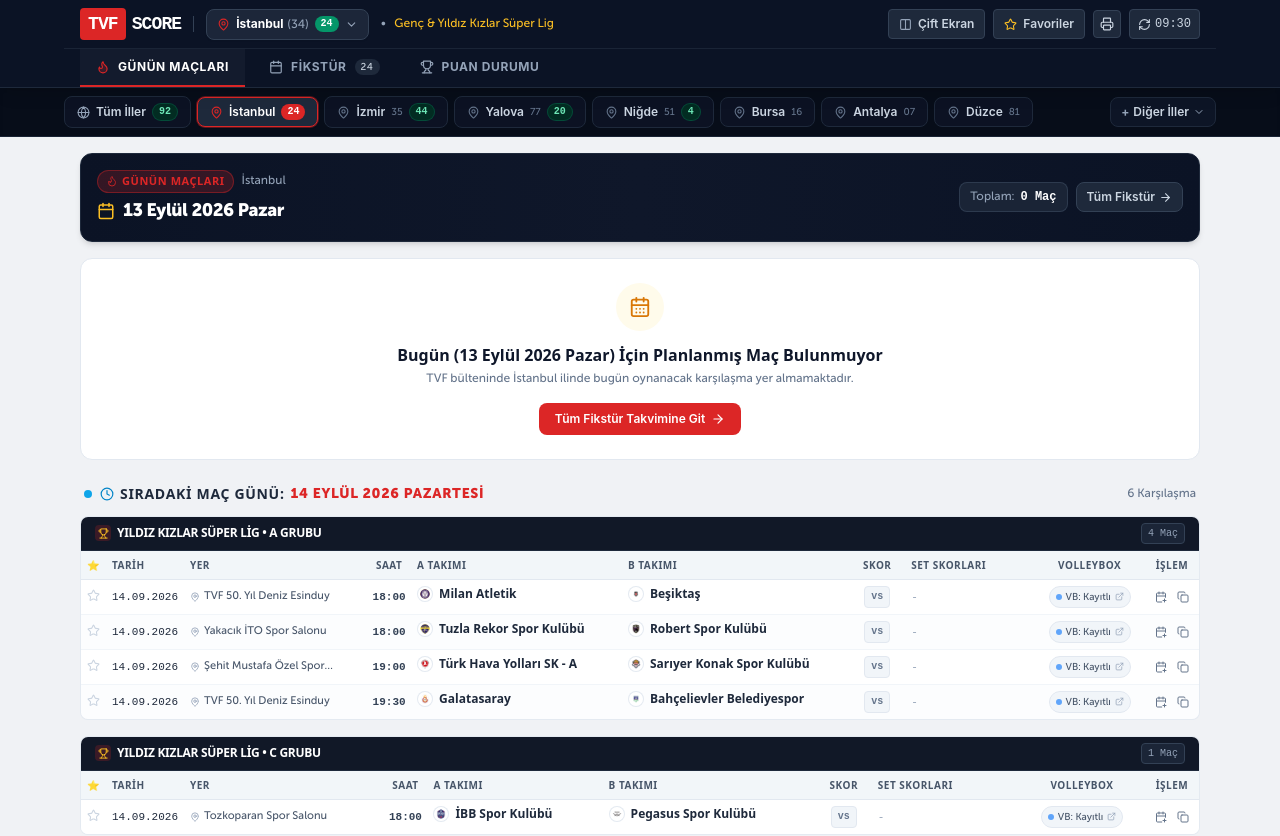
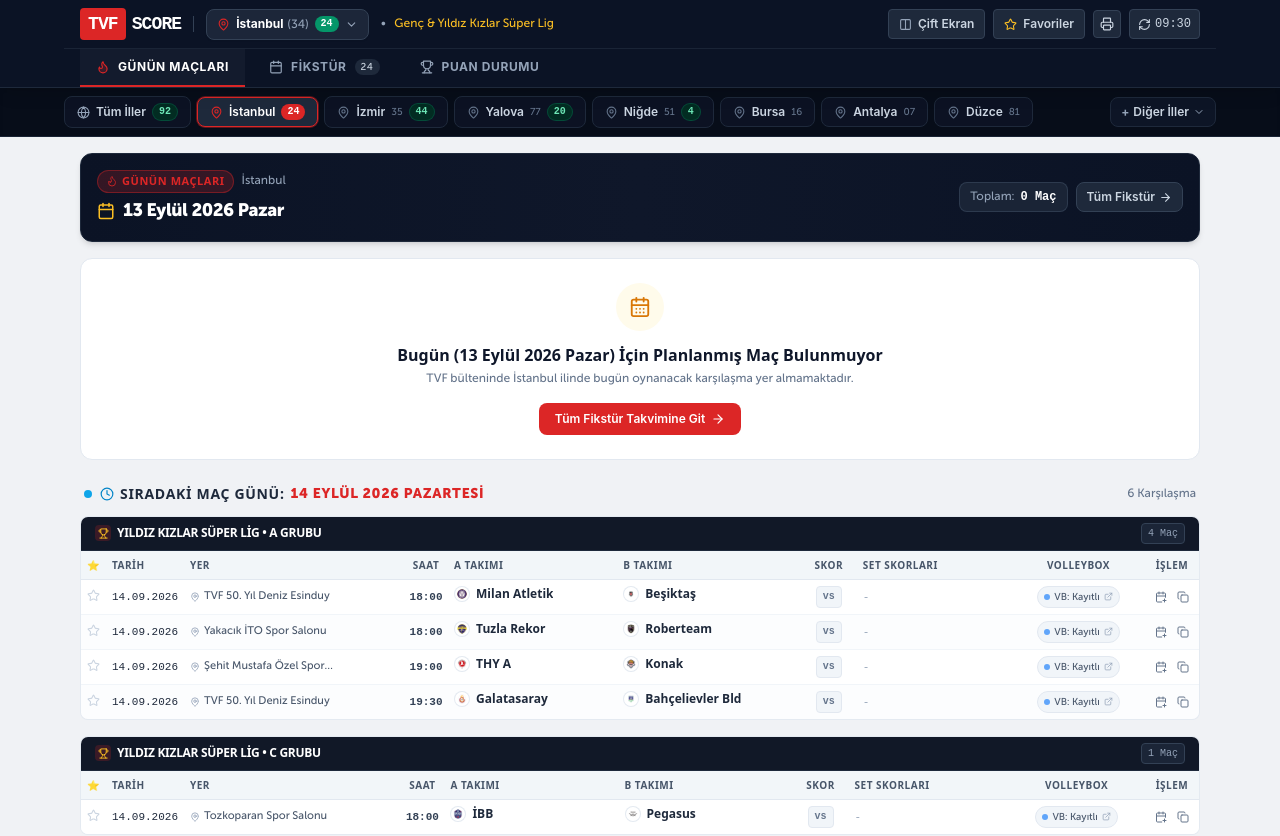
Before and after one commit to utkugunce/volley-tracker, a Next.js app: page / in a window 1280 px wide. Shown: the top 836 px of the page. Built offline with nearby package versions, Linux system fonts and the light colour scheme; a web font is replaced by a local one.

Commit message:
fix(ui): always preserve full team names in fixtures and standings to prevent A/B confusion

```diff
--- a/src/components/FixtureTable.tsx
+++ b/src/components/FixtureTable.tsx
@@ -107,8 +107,8 @@
               <th className="py-1.5 px-1.5 w-[76px] whitespace-nowrap">Tarih</th>
               <th className="py-1.5 px-1.5 min-w-[70px] max-w-[95px] lg:max-w-[130px]">Yer</th>
               <th className="py-1.5 px-1 text-center w-11">Saat</th>
-              <th className="py-1.5 px-1.5 min-w-[90px] max-w-[125px] lg:max-w-[155px]">A Takımı</th>
-              <th className="py-1.5 px-1.5 min-w-[90px] max-w-[125px] lg:max-w-[155px]">B Takımı</th>
+              <th className="py-1.5 px-1.5 min-w-[120px] max-w-[200px] lg:max-w-[260px]">A Takımı</th>
+              <th className="py-1.5 px-1.5 min-w-[120px] max-w-[200px] lg:max-w-[260px]">B Takımı</th>
               <th className="py-1.5 px-1 text-center w-14 whitespace-nowrap">Skor</th>
               <th className={`py-1.5 px-1.5 min-w-[110px] max-w-[145px] ${splitScreenMode ? "hidden" : ""}`}>Set Skorları</th>
               <th className="py-1.5 px-1 text-center min-w-[75px]" title="Volleybox maç kaydı durumu">Volleybox</th>
--- a/src/components/TeamVolleyboxLink.tsx
+++ b/src/components/TeamVolleyboxLink.tsx
@@ -21,9 +21,9 @@
   children,
 }) => {
   const mapping = getVolleyboxMapping(teamName, category);
-  // Yaş kategorisi (U16/U18 vb.) zaten lig başlığından belli — takım adından kaldır
-  const rawName = mapping?.matched_as || teamName;
-  const displayName = rawName.replace(/\s+U\d{2}$/, "").trim();
+
+  // Takım adı HER ZAMAN tam ve orijinal haliyle yazılır (A / B takımı ayrımlarını korumak için)
+  const displayName = teamName?.trim() || "";
   const content = children ?? displayName;
   const [imgFailed, setImgFailed] = useState(false);
 
@@ -45,7 +45,7 @@
 
   if (!mapping || !mapping.volleybox_url) {
     return (
-      <span className={`inline-flex items-center max-w-[105px] sm:max-w-[125px] md:max-w-[150px] lg:max-w-[220px] ${className}`} title={displayName}>
+      <span className={`inline-flex items-center max-w-[180px] sm:max-w-[220px] md:max-w-[280px] lg:max-w-[340px] ${className}`} title={displayName}>
         {logoElement}
         <span className="truncate">{content}</span>
       </span>
@@ -54,7 +54,7 @@
 
   const isClubLevelOnly = mapping.confidence === "club_level_only";
   const title = isClubLevelOnly
-    ? mapping.note || "Bu bağlantı kulübün profesyonel takımına gider, bu genç takımın kendi profili değildir"
+    ? mapping.note || `${displayName} (Kulüp Düzeyi Volleybox Profili)`
     : `${displayName} — Volleybox Takım Profili`;
 
   return (
@@ -62,7 +62,7 @@
       href={mapping.volleybox_url}
       target="_blank"
       rel="noopener noreferrer"
-      className={`group inline-flex items-center max-w-[105px] sm:max-w-[125px] md:max-w-[150px] lg:max-w-[220px] hover:underline hover:text-primary transition-colors cursor-pointer ${className}`}
+      className={`group inline-flex items-center max-w-[180px] sm:max-w-[220px] md:max-w-[280px] lg:max-w-[340px] hover:underline hover:text-primary transition-colors cursor-pointer ${className}`}
       title={title}
       onClick={(e) => e.stopPropagation()}
     >
```
Also changed, not shown: 1 other file (tests, documents, lock files or other folders).
